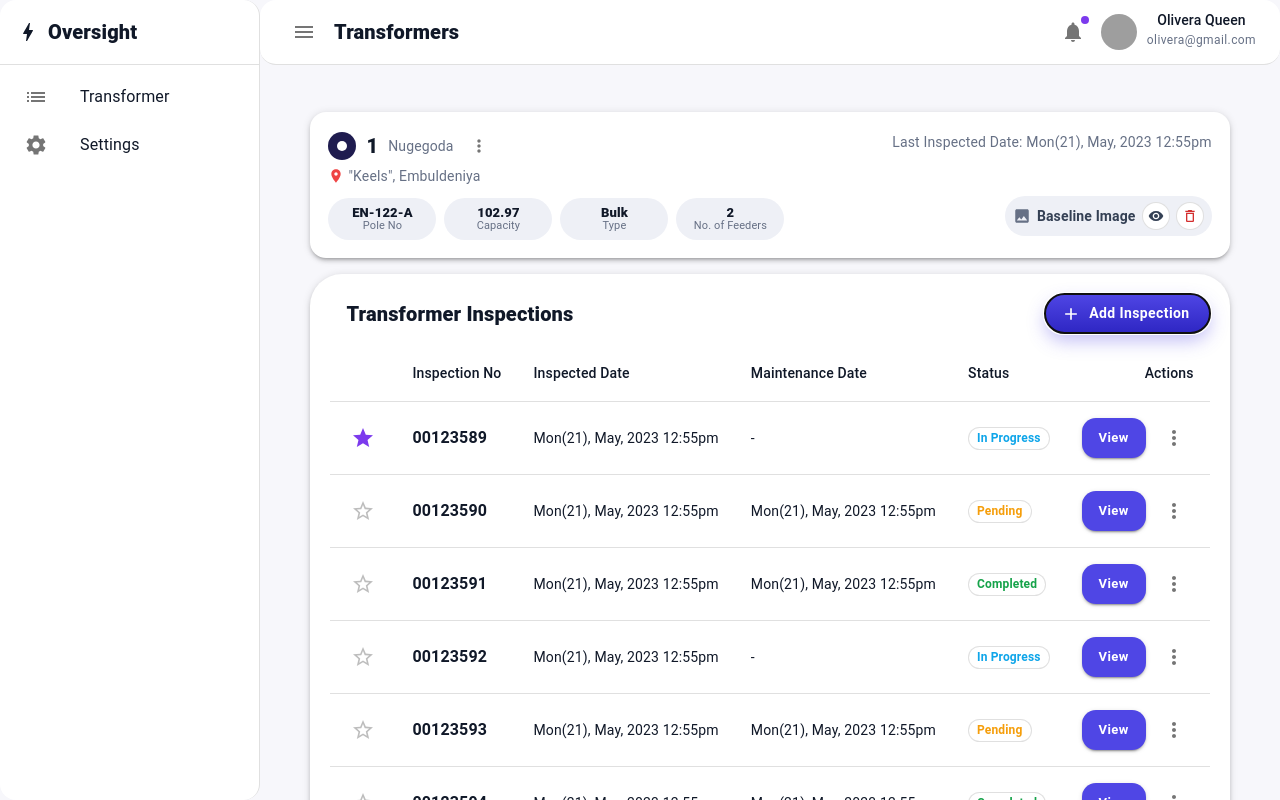
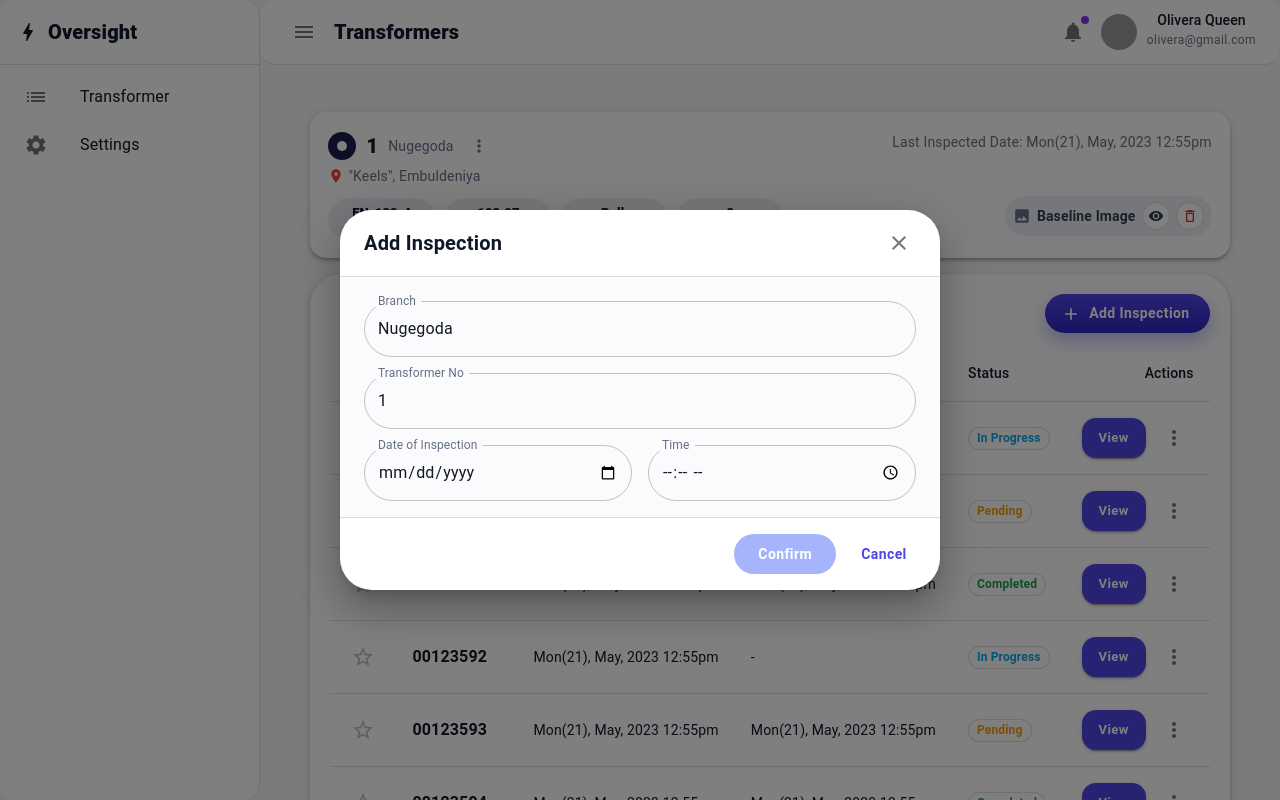
Before and after one commit to SamudraUduwaka/Transformer-maintenance-record-keeper-team-backslash, a React (Vite) app in the folder transformer-dashboard/: page /1 in a window 1280 px wide. Both pictures are taken after a click on the button "Add Inspection". Shown: the top 800 px of the page. Built offline with nearby package versions, Linux system fonts and the light colour scheme; grey boxes are pictures that could not be loaded.

Commit message:
Added pop-ups for adding New Inspections

```diff
--- a/transformer-dashboard/src/pages/Inspections.tsx
+++ b/transformer-dashboard/src/pages/Inspections.tsx
@@ -27,6 +27,10 @@ import {
   TableSortLabel,
   ToggleButton,
   ToggleButtonGroup,
+  Dialog,
+  DialogTitle,
+  DialogContent,
+  DialogActions,
 } from "@mui/material";
 import {
   Add as AddIcon,
@@ -34,6 +38,7 @@ import {
   Search as SearchIcon,
   Menu as MenuIcon,
   Notifications as NotificationsIcon,
+  Close as CloseIcon,
 } from "@mui/icons-material";
 import { useNavigate } from "react-router-dom";
 
@@ -122,6 +127,24 @@ export default function Inspections({ view = "inspections", onChangeView }: Prop
   const [page, setPage] = React.useState(0);
   const [rowsPerPage, setRowsPerPage] = React.useState(10);
 
+  /* -------- New Inspection dialog state -------- */
+  const [addOpen, setAddOpen] = React.useState(false);
+  const [branch, setBranch] = React.useState("");
+  const [transformerNo, setTransformerNo] = React.useState("");
+  const [date, setDate] = React.useState(""); // yyyy-mm-dd
+  const [time, setTime] = React.useState(""); // hh:mm
+
+  const canConfirm = branch.trim() && transformerNo.trim() && date && time;
+
+  const handleOpenAdd = () => setAddOpen(true);
+  const handleCloseAdd = () => setAddOpen(false);
+  const handleConfirmAdd = () => {
+    // hook into your create API here
+    setAddOpen(false);
+    // optional: navigate to that transformer's page
+    // navigate(`/${encodeURIComponent(transformerNo)}`);
+  };
+
   const filtered = React.useMemo(() => {
     const q = search.trim().toLowerCase();
     return rows.filter((r) => {
@@ -198,9 +221,9 @@ export default function Inspections({ view = "inspections", onChangeView }: Prop
       </AppBar>
 
       {/* Push page content below fixed AppBar */}
-      <Box sx={{ mt: 0 /* 72px */, width: "100%" }}>
+      <Box sx={{ mt: 0, width: "100%" }}>
         <Stack spacing={2} sx={{ width: "100%" }}>
-          {/* Header card — same structure as before */}
+          {/* Header card */}
           <Paper elevation={3} sx={{ p: 2, borderRadius: 1, width: "100%", boxSizing: "border-box" }}>
             <Stack
               direction={{ xs: "column", md: "row" }}
@@ -229,7 +252,7 @@ export default function Inspections({ view = "inspections", onChangeView }: Prop
               <Button
                 variant="contained"
                 startIcon={<AddIcon />}
-                onClick={() => alert("Hook this to your Add Inspection flow")}
+                onClick={handleOpenAdd}
                 sx={{
                   ml: { md: 1 },
                   borderRadius: 999,
@@ -407,6 +430,94 @@ export default function Inspections({ view = "inspections", onChangeView }: Prop
           </Paper>
         </Stack>
       </Box>
+
+      {/* ---------- New Inspection Dialog ---------- */}
+      <Dialog
+        open={addOpen}
+        onClose={handleCloseAdd}
+        fullWidth
+        maxWidth="sm"
+        PaperProps={{ sx: { borderRadius: 2 } }}
+      >
+        <DialogTitle sx={{ display: "flex", alignItems: "center", justifyContent: "space-between" }}>
+          <Typography fontWeight={700} fontSize="1.25rem">New Inspection</Typography>
+          <IconButton onClick={handleCloseAdd} size="small">
+            <CloseIcon />
+          </IconButton>
+        </DialogTitle>
+
+        <DialogContent dividers sx={{ bgcolor: "#FBFBFE" }}>
+          <Stack spacing={2} sx={{ mt: 1 }}>
+            <TextField
+              label="Branch"
+              placeholder="Branch"
+              fullWidth
+              value={branch}
+              onChange={(e) => setBranch(e.target.value)}
+            />
+
+            <TextField
+              label="Transformer No"
+              placeholder="Transformer No"
+              fullWidth
+              value={transformerNo}
+              onChange={(e) => setTransformerNo(e.target.value)}
+            />
+
+            <Stack direction={{ xs: "column", sm: "row" }} spacing={2}>
+              <TextField
+                label="Date of Inspection"
+                type="date"
+                fullWidth
+                value={date}
+                onChange={(e) => setDate(e.target.value)}
+                InputLabelProps={{ shrink: true }}
+              />
+              <TextField
+                label="Time"
+                type="time"
+                fullWidth
+                value={time}
+                onChange={(e) => setTime(e.target.value)}
+                InputLabelProps={{ shrink: true }}
+              />
+            </Stack>
+          </Stack>
+        </DialogContent>
+
+        <DialogActions sx={{ px: 3, py: 2 }}>
+          <Button
+            variant="contained"
+            onClick={handleConfirmAdd}
+            disabled={!canConfirm}
+            sx={{
+              mr: 1,
+              borderRadius: 999,
+              px: 3,
+              py: 1,
+              fontWeight: 700,
+              textTransform: "none",
+              background: "linear-gradient(180deg, #4F46E5 0%, #2E26C3 100%)",
+              color: "#fff",   // ✅ force white text
+              boxShadow: "0 8px 18px rgba(79,70,229,0.35)",
+              "&:hover": {
+                background: "linear-gradient(180deg, #4338CA 0%, #2A21B8 100%)",
+                boxShadow: "0 10px 22px rgba(79,70,229,0.45)",
+              },
+              "&.Mui-disabled": {
+                background: "#A5B4FC",  // optional lighter bg when disabled
+                color: "#fff",          // keep text white even when disabled
+              },
+            }}
+          >
+            Confirm
+          </Button>
+
+          <Button onClick={handleCloseAdd} sx={{ textTransform: "none" }}>
+            Cancel
+          </Button>
+        </DialogActions>
+      </Dialog>
     </>
   );
 }
--- a/transformer-dashboard/src/pages/TransformerInspection.tsx
+++ b/transformer-dashboard/src/pages/TransformerInspection.tsx
@@ -28,6 +28,12 @@ import {
   TableHead,
   TablePagination,
   TableRow,
+  Dialog,
+  DialogTitle,
+  DialogContent,
+  DialogActions,
+  TextField,
+  Chip,
 } from "@mui/material";
 import {
   Menu as MenuIcon,
@@ -43,6 +49,7 @@ import {
   Place as PlaceIcon,
   Visibility as VisibilityIcon,
   DeleteOutline as DeleteOutlineIcon,
+  Close as CloseIcon,
 } from "@mui/icons-material";
 import { useParams, useNavigate } from "react-router-dom";
 
@@ -239,6 +246,25 @@ export default function TransformerInspection() {
     [allRows, page, rowsPerPage]
   );
 
+  /* ---------- Add Inspection dialog state ---------- */
+  const [addOpen, setAddOpen] = React.useState(false);
+  const [branch, setBranch] = React.useState(transformer.region || "");
+  const [tNo, setTNo] = React.useState(transformer.transformerNo || "");
+  const [date, setDate] = React.useState("");
+  const [time, setTime] = React.useState("");
+
+  const canConfirm = branch.trim() && tNo.trim() && date && time;
+
+  const handleOpenAdd = () => setAddOpen(true);
+  const handleCloseAdd = () => setAddOpen(false);
+  const handleConfirmAdd = () => {
+    // Hook up to your API here
+    setAddOpen(false);
+    // Optionally navigate to a brand new inspection (fake number for demo)
+    const newInspection = (Math.floor(10000000 + Math.random() * 89999999)).toString();
+    navigate(`/${encodeURIComponent(tNo)}/${encodeURIComponent(newInspection)}`);
+  };
+
   /* Drawer (same as Dashboard) */
   const drawer = (
     <Box sx={{ height: "100%", display: "flex", flexDirection: "column" }}>
@@ -349,7 +375,7 @@ export default function TransformerInspection() {
               <Stack direction="row" alignItems="stretch" sx={{ width: "100%" }}>
                 {/* Left block */}
                 <Box sx={{ flexGrow: 1, minWidth: 0 }}>
-                  {/* Row 1: circle + title + region + kebab (kebab AFTER region) */}
+                  {/* Row 1 */}
                   <Stack direction="row" alignItems="center" spacing={1.25}>
                     <Box
                       sx={{
@@ -379,7 +405,7 @@ export default function TransformerInspection() {
                     </IconButton>
                   </Stack>
 
-                  {/* Row 2: location with red pin */}
+                  {/* Row 2: location */}
                   <Typography
                     variant="body2"
                     color="text.secondary"
@@ -398,29 +424,18 @@ export default function TransformerInspection() {
                   </Stack>
                 </Box>
 
-                {/* Right block: stretch to full height & distribute evenly */}
+                {/* Right block */}
                 <Stack
                   direction="column"
                   alignItems="flex-end"
                   justifyContent="space-between"
-                  sx={{
-                    alignSelf: "stretch",
-                    minWidth: 330,
-                    py: 0.5,
-                  }}
+                  sx={{ alignSelf: "stretch", minWidth: 330, py: 0.5 }}
                 >
-                  <Typography
-                    variant="body2"
-                    color="text.secondary"
-                    sx={{ whiteSpace: "nowrap", lineHeight: 1.25 }}
-                  >
+                  <Typography variant="body2" color="text.secondary" sx={{ whiteSpace: "nowrap", lineHeight: 1.25 }}>
                     Last Inspected Date: {transformer.lastInspectedAt ?? "-"}
                   </Typography>
 
-                  <BaselineGroup
-                    onView={() => alert("Preview baseline")}
-                    onDelete={() => alert("Delete baseline")}
-                  />
+                  <BaselineGroup onView={() => alert("Preview baseline")} onDelete={() => alert("Delete baseline")} />
                 </Stack>
               </Stack>
             </Paper>
@@ -428,19 +443,14 @@ export default function TransformerInspection() {
             {/* ===== Table ===== */}
             <Paper elevation={3} sx={{ p: 2.5, borderRadius: 2 }}>
               <Stack direction="row" alignItems="center" sx={{ mb: 1.5 }}>
-                {/* Title pinned left */}
                 <Typography variant="h6" fontWeight={800} sx={{ pl: 2 }}>
                   Transformer Inspections
                 </Typography>
-
-                {/* Spacer pushes the button to the far right */}
                 <Box sx={{ flexGrow: 1 }} />
-
-                {/* Button pinned right */}
                 <Button
                   variant="contained"
                   startIcon={<AddIcon />}
-                onClick={() => alert("Add Inspection")}
+                  onClick={handleOpenAdd}
                   sx={{
                     borderRadius: 999,
                     px: 2.5,
@@ -531,6 +541,98 @@ export default function TransformerInspection() {
           </Stack>
         </Box>
       </Box>
+
+      {/* ---------- Add Inspection Dialog ---------- */}
+      <Dialog
+        open={addOpen}
+        onClose={handleCloseAdd}
+        fullWidth
+        maxWidth="sm"
+        PaperProps={{ sx: { borderRadius: 2 } }}
+      >
+        <DialogTitle sx={{ display: "flex", alignItems: "center", justifyContent: "space-between" }}>
+          <Typography fontWeight={700} fontSize="1.25rem">Add Inspection</Typography>
+          <IconButton onClick={handleCloseAdd} size="small">
+            <CloseIcon />
+          </IconButton>
+        </DialogTitle>
+
+        <DialogContent dividers sx={{ bgcolor: "#FBFBFE" }}>
+          <Stack spacing={2} sx={{ mt: 1 }}>
+            <TextField
+              label="Branch"
+              placeholder="Branch"
+              fullWidth
+              value={branch}
+              onChange={(e) => setBranch(e.target.value)}
+              InputProps={{ sx: { borderRadius: 2 } }}
+            />
+
+            <TextField
+              label="Transformer No"
+              placeholder="Transformer No"
+              fullWidth
+              value={tNo}
+              onChange={(e) => setTNo(e.target.value)}
+              InputProps={{ sx: { borderRadius: 2 } }}
+            />
+
+            <Stack direction={{ xs: "column", sm: "row" }} spacing={2}>
+              <TextField
+                label="Date of Inspection"
+                type="date"
+                fullWidth
+                value={date}
+                onChange={(e) => setDate(e.target.value)}
+                InputLabelProps={{ shrink: true }}
+                InputProps={{ sx: { borderRadius: 2 } }}
+              />
+              <TextField
+                label="Time"
+                type="time"
+                fullWidth
+                value={time}
+                onChange={(e) => setTime(e.target.value)}
+                InputLabelProps={{ shrink: true }}
+                InputProps={{ sx: { borderRadius: 2 } }}
+              />
+            </Stack>
+          </Stack>
+        </DialogContent>
+
+        <DialogActions sx={{ px: 3, py: 2 }}>
+          <Button
+            variant="contained"
+            onClick={handleConfirmAdd}
+            disabled={!canConfirm}
+            sx={{
+              mr: 1,
+              borderRadius: 999,
+              px: 3,
+              py: 1,
+              fontWeight: 700,
+              textTransform: "none",
+              background: "linear-gradient(180deg, #4F46E5 0%, #2E26C3 100%)",
+              color: "#fff",
+              boxShadow: "0 8px 18px rgba(79,70,229,0.35)",
+              "&:hover": {
+                background: "linear-gradient(180deg, #4338CA 0%, #2A21B8 100%)",
+                boxShadow: "0 10px 22px rgba(79,70,229,0.45)",
+              },
+              "&.Mui-disabled": {
+                background: "#A5B4FC",
+                color: "#fff",
+              },
+            }}
+          >
+            Confirm
+          </Button>
+
+          <Button onClick={handleCloseAdd} sx={{ textTransform: "none" }}>
+            Cancel
+          </Button>
+        </DialogActions>
+      </Dialog>
     </ThemeProvider>
   );
 }
```
Lines whose indentation alone changed are shown as unchanged.
